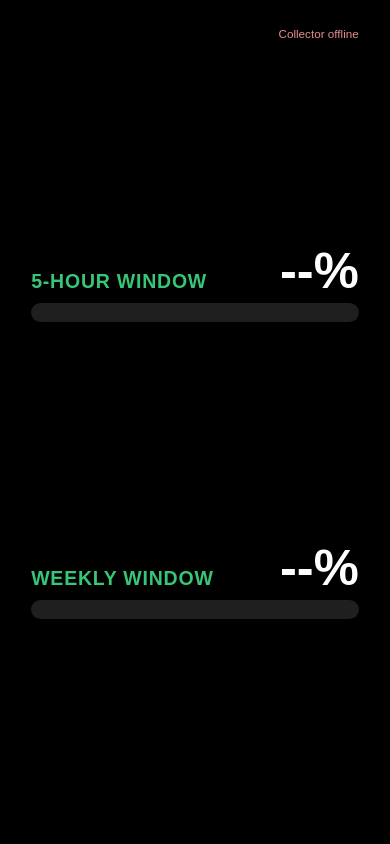
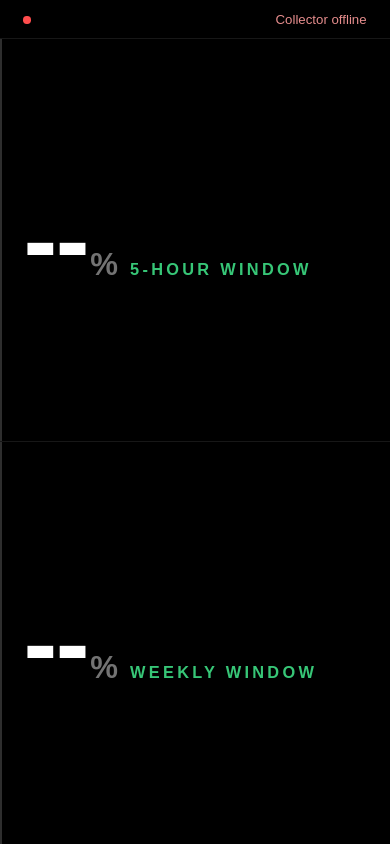
Before and after one commit to nightskyowl/claude-usage-for-iCUE, a plain HTML site: page widget/ClaudeQuota/index.html in a window 390 px wide. Drawn offline with Linux system fonts and the light colour scheme; no server answers.

Commit message:
Widget 1.1.0: Editorial Bands UI redesign
The v1.0.4 layout left two-thirds of the Xeneon Edge panel empty and hid the
reset countdown at exactly the size slot in use. Measured at S-H (840x344,
1vmin = 3.44px): .rows had 289px, content needed 67px, and justify-content:
center split the remaining 222px into two dead bands. The S-H media query also
suppressed .row-reset, so the countdown shipped in 1.0.3 had never rendered on
the device. Deployed files were byte-identical to the repo, so this was a design
fault, not version drift.

Chosen by the user from five studies. The row is now the meter: each window is a
full-height band whose background wash fills to the utilization percentage, so
there is no leftover vertical space by construction.

- Hero percentage, label in accentColor, reset line inline on the right
- Freshness line enlarged to 5.4x layout-unit at 0.9 opacity (was 3x at 0.45)
  and moved to lead the header rail, with a green/amber/red status dot
- Lit wash edge is border-right, so 0% still renders a live edge at x=0
- Wash colors are literal rgba() strings, not color-mix() (Chromium 111+)
- Wide slots cap the reading line left-anchored, never centered: centering
  detaches the numeral from the wash origin
- resets_at null with a window payload now reads "Window not started" instead
  of rendering nothing
- Deleted the S-H rule that hid .row-reset; it costs no vertical space here

Verified the deployed copy against the live collector plus forced 96%/78%,
stale, offline and null-resets_at states; slots S-H, S-V, L-H, L-V.

Also corrects CLAUDE.md, which documented REFRESH_INTERVAL_MS as 5s when the
code has used 2s (with a 5s fast-retry) for some time.

Co-Authored-By: Claude Opus 5 (1M context) <noreply@anthropic.com>

```diff
--- a/widget/ClaudeQuota/index.html
+++ b/widget/ClaudeQuota/index.html
@@ -38,6 +38,7 @@
 
       <div class="content">
         <div class="top-bar">
+          <span class="fresh-dot" aria-hidden="true"></span>
           <span class="freshness"></span>
           <span class="stale-badge">Stale</span>
           <span class="offline-banner">Collector offline</span>
@@ -45,21 +46,21 @@
 
         <div class="rows">
           <div class="quota-row" data-window="five_hour">
-            <div class="row-top">
+            <div class="band-wash"></div>
+            <div class="band-content">
+              <span class="row-percent"><span class="pct-num">--</span><span class="pct-sign">%</span></span>
               <span class="row-label">5-Hour Window</span>
-              <span class="row-percent">--%</span>
+              <span class="row-reset"></span>
             </div>
-            <div class="bar-track"><div class="bar-fill"></div></div>
-            <div class="row-reset"></div>
           </div>
 
           <div class="quota-row" data-window="seven_day">
-            <div class="row-top">
+            <div class="band-wash"></div>
+            <div class="band-content">
+              <span class="row-percent"><span class="pct-num">--</span><span class="pct-sign">%</span></span>
               <span class="row-label">Weekly Window</span>
-              <span class="row-percent">--%</span>
+              <span class="row-reset"></span>
             </div>
-            <div class="bar-track"><div class="bar-fill"></div></div>
-            <div class="row-reset"></div>
           </div>
         </div>
       </div>
@@ -102,6 +103,7 @@
     var resetsInTemplate = 'Resets in {value}';
     var updatedTemplate = 'Updated {value} ago';
     var justNowText = 'Just now';
+    var notStartedText = 'Window not started';
     // 1 Hz repaint of the time-derived text only (countdown + data age). Costs no
     // network traffic of any kind — it re-reads clocks, never the collector.
     var tickTimer = null;
@@ -118,7 +120,8 @@
       'Resets {value}': 'Resets {value}',
       'Resets in {value}': 'Resets in {value}',
       'Updated {value} ago': 'Updated {value} ago',
-      'Just now': 'Just now'
+      'Just now': 'Just now',
+      'Window not started': 'Window not started'
     };
 
     function trText(key) {
@@ -169,16 +172,19 @@
         trText('Resets {value}'),
         trText('Resets in {value}'),
         trText('Updated {value} ago'),
-        trText('Just now')
+        trText('Just now'),
+        trText('Window not started')
       ]).then(function (vals) {
         var loadingText = vals[0], offlineText = vals[1], staleText = vals[2],
             fiveHourLabel = vals[3], weeklyLabel = vals[4], resetsTpl = vals[5],
-            resetsInTpl = vals[6], updatedTpl = vals[7], justNowTxt = vals[8];
+            resetsInTpl = vals[6], updatedTpl = vals[7], justNowTxt = vals[8],
+            notStartedTxt = vals[9];
 
         resetsTemplate = resetsTpl || 'Resets {value}';
         resetsInTemplate = resetsInTpl || 'Resets in {value}';
         updatedTemplate = updatedTpl || 'Updated {value} ago';
         justNowText = justNowTxt || 'Just now';
+        notStartedText = notStartedTxt || 'Window not started';
 
         var loadingEl = document.querySelector('.loading-state');
         if (loadingEl) loadingEl.textContent = loadingText;
@@ -257,11 +263,13 @@
       return Math.floor(totalSec / 3600) + 'h ' + Math.floor((totalSec % 3600) / 60) + 'm';
     }
 
-    function formatResetLine(iso) {
+    function formatResetLine(iso, hasData) {
       // resets_at is nullable in the SUCCESS path: right after a window rolls
       // over the API reports utilization 0 with no next boundary until the
-      // window restarts. Render nothing rather than "Invalid Date".
-      if (!iso) return '';
+      // window restarts. That is a real, nameable state — say so rather than
+      // leaving a hole. Only when there is no window payload at all do we
+      // render nothing, because then we genuinely don't know.
+      if (!iso) return hasData ? notStartedText : '';
       var d = new Date(iso);
       if (isNaN(d.getTime())) return '';
 
@@ -299,29 +307,39 @@
       return updatedTemplate.replace('{value}', value);
     }
 
-    // --- Bar color thresholds (fixed regardless of accentColor) ---
-    function fillColor(v) {
-      if (v === null) return 'rgba(255,255,255,0.12)';
-      if (v > 90) return '#ff4d4d';
-      if (v >= 70) return '#f5a623';
-      return '#3ddc84';
+    // --- Wash colors by utilization (fixed regardless of accentColor) ---
+    // Written as literal rgba strings rather than color-mix() so the gradient
+    // renders on older Chromium builds embedded in iCUE.
+    var WASH_NONE = { line: 'rgba(255,255,255,0.18)', a: 'rgba(255,255,255,0.03)', b: 'rgba(255,255,255,0.08)' };
+    var WASH_OK   = { line: '#3ddc84', a: 'rgba(61,220,132,0.08)', b: 'rgba(61,220,132,0.30)' };
+    var WASH_WARN = { line: '#f5a623', a: 'rgba(245,166,35,0.08)', b: 'rgba(245,166,35,0.32)' };
+    var WASH_CRIT = { line: '#ff4d4d', a: 'rgba(255,77,77,0.10)',  b: 'rgba(255,77,77,0.36)' };
+
+    function washFor(v) {
+      if (v === null) return WASH_NONE;
+      if (v > 90) return WASH_CRIT;
+      if (v >= 70) return WASH_WARN;
+      return WASH_OK;
     }
 
     function renderWindow(selector, windowData) {
       var row = document.querySelector('.quota-row[data-window="' + selector + '"]');
       if (!row) return;
-      var percentEl = row.querySelector('.row-percent');
-      var fillEl = row.querySelector('.bar-fill');
+      var numEl = row.querySelector('.pct-num');
+      var washEl = row.querySelector('.band-wash');
       var resetEl = row.querySelector('.row-reset');
 
       var util = windowData && typeof windowData.utilization !== 'undefined' ? clampPercent(windowData.utilization) : null;
 
-      if (percentEl) percentEl.textContent = util === null ? '--%' : Math.round(util) + '%';
-      if (fillEl) {
-        fillEl.style.width = (util === null ? 0 : util) + '%';
-        fillEl.style.backgroundColor = fillColor(util);
+      if (numEl) numEl.textContent = util === null ? '--' : String(Math.round(util));
+      if (washEl) {
+        var w = washFor(util);
+        washEl.style.width = (util === null ? 0 : util) + '%';
+        washEl.style.setProperty('--wash-line', w.line);
+        washEl.style.setProperty('--wash-a', w.a);
+        washEl.style.setProperty('--wash-b', w.b);
       }
-      if (resetEl) resetEl.textContent = formatResetLine(windowData ? windowData.resets_at : null);
+      if (resetEl) resetEl.textContent = formatResetLine(windowData ? windowData.resets_at : null, !!windowData);
     }
 
     // Time-derived text only — no bar geometry, no colors. Safe to run at 1 Hz
@@ -336,7 +354,7 @@
         var row = document.querySelector('.quota-row[data-window="' + rows[i][0] + '"]');
         if (!row) continue;
         var resetEl = row.querySelector('.row-reset');
-        if (resetEl) resetEl.textContent = formatResetLine(rows[i][1] ? rows[i][1].resets_at : null);
+        if (resetEl) resetEl.textContent = formatResetLine(rows[i][1] ? rows[i][1].resets_at : null, !!rows[i][1]);
       }
       var freshEl = document.querySelector('.freshness');
       if (freshEl) freshEl.textContent = lastGoodData ? formatFreshness(lastGoodData.fetched_at) : '';
--- a/widget/ClaudeQuota/styles/ClaudeQuota.css
+++ b/widget/ClaudeQuota/styles/ClaudeQuota.css
@@ -4,24 +4,34 @@
   --bg-color: #000000;
   --bg-opacity: 1;
 
+  /* Wash colors are written by JS per utilization band (see fillColor/washFor).
+     Defaults are the neutral "no data" wash so the first paint is never bare. */
+  --wash-line: rgba(255, 255, 255, 0.18);
+  --wash-a: rgba(255, 255, 255, 0.03);
+  --wash-b: rgba(255, 255, 255, 0.08);
+
   /* Sizing architecture — components consume semantic tokens only.
      Media queries override the active baseline, not individual fonts. */
   --layout-unit: 1vmin;
   --device-vertical-s-unit: 4.16px; /* 416px / 100 — S-vertical canonical baseline */
 
-  --space-gap: calc(var(--layout-unit) * 5);
-  --space-pad-v: calc(var(--layout-unit) * 6);
-  --space-pad-h: calc(var(--layout-unit) * 8);
-  --radius-bar: calc(var(--layout-unit) * 2.5);
-  --radius-badge: calc(var(--layout-unit) * 2);
+  --space-pad-h: calc(var(--layout-unit) * 6);
+  --rule-color: rgba(255, 255, 255, 0.09);
 
-  --font-percent: calc(var(--layout-unit) * 13);
-  --font-label: calc(var(--layout-unit) * 5);
-  --font-reset: calc(var(--layout-unit) * 3.6);
-  --font-badge: calc(var(--layout-unit) * 3);
+  /* Editorial hierarchy: the percentage is the hero, everything else is caption
+     scale. The freshness line sits above caption scale on purpose — see below. */
+  --font-percent: calc(var(--layout-unit) * 26);
+  --font-pctsign: calc(var(--layout-unit) * 8);
+  --font-label: calc(var(--layout-unit) * 4.2);
+  --font-reset: calc(var(--layout-unit) * 4.2);
+  --font-badge: calc(var(--layout-unit) * 3.4);
   --font-state: calc(var(--layout-unit) * 5);
 
-  --bar-height: calc(var(--layout-unit) * 5);
+  /* Data age is the only line that tells you whether to trust the figures, so it
+     is set larger and brighter than the badges it sits next to — not as fine
+     print. Deliberately ~50% larger than the old badge scale. */
+  --font-fresh: calc(var(--layout-unit) * 5.4);
+  --dot-size: calc(var(--layout-unit) * 1.9);
 }
 
 html { overflow: hidden; }
@@ -61,13 +71,14 @@ body {
   background-color: var(--bg-color);
 }
 
+/* No padding here: the bands are full-bleed, so each region owns its own
+   inset. Padding on this element would inset the washes too. */
 .main-content {
   position: relative;
   z-index: 2;
   box-sizing: border-box;
   width: 100%;
   height: 100%;
-  padding: var(--space-pad-v) var(--space-pad-h);
   display: flex;
   flex-direction: column;
 }
@@ -88,35 +99,48 @@ body {
   flex-direction: column;
   height: 100%;
   width: 100%;
-  gap: calc(var(--layout-unit) * 2);
 }
 
+/* ---------- header rail ---------- */
+
 .top-bar {
+  flex: 0 0 auto;
   display: flex;
   align-items: center;
-  justify-content: flex-end;
   gap: calc(var(--layout-unit) * 2);
-  min-height: calc(var(--layout-unit) * 5);
-  flex: 0 0 auto;
+  padding: calc(var(--layout-unit) * 3.2) var(--space-pad-h) calc(var(--layout-unit) * 2.6);
+  border-bottom: 1px solid var(--rule-color);
 }
 
-/* Age of the displayed figures. margin-right:auto pins it left while the
-   badges stay right-aligned in the flex-end top bar. tabular-nums keeps the
-   1 Hz digits from shifting the text width as they tick. */
+/* Age of the displayed figures. Leads the rail — it is read before the badges,
+   which is why it is left-aligned and they are pushed right. tabular-nums keeps
+   the 1 Hz digits from shifting the text width as they tick. */
 .freshness {
-  font-size: var(--font-badge);
-  opacity: 0.45;
+  font-size: var(--font-fresh);
+  opacity: 0.9;
   white-space: nowrap;
   font-variant-numeric: tabular-nums;
-  margin-right: auto;
   overflow: hidden;
   text-overflow: ellipsis;
 }
 
+/* Encodes the same state as the badges in a form that reads at a glance, so the
+   header carries status even when the badge text is too small to parse. */
+.fresh-dot {
+  flex: 0 0 auto;
+  width: var(--dot-size);
+  height: var(--dot-size);
+  border-radius: 50%;
+  background: #3ddc84;
+  transition: background-color 0.3s ease;
+}
+.content.is-stale .fresh-dot { background: #f5a623; }
+.content.is-offline .fresh-dot { background: #ff4d4d; }
+
 .offline-banner {
   display: none;
   align-items: center;
-  gap: calc(var(--layout-unit) * 1.5);
+  margin-left: auto;
   font-size: var(--font-badge);
   opacity: 0.9;
   color: #ff9d9d;
@@ -128,8 +152,8 @@ body {
   display: none;
   align-items: center;
   font-size: var(--font-badge);
-  padding: calc(var(--layout-unit) * 0.8) calc(var(--layout-unit) * 2);
-  border-radius: var(--radius-badge);
+  padding: calc(var(--layout-unit) * 0.7) calc(var(--layout-unit) * 2);
+  border-radius: calc(var(--layout-unit) * 2);
   background: rgba(255, 255, 255, 0.14);
   opacity: 0.85;
   letter-spacing: 0.05em;
@@ -137,29 +161,72 @@ body {
   white-space: nowrap;
 }
 .content.is-stale .stale-badge { display: inline-flex; }
+/* Whichever badge appears first takes the auto margin that pushes the group right. */
+.content.is-stale .stale-badge { margin-left: auto; }
+.content.is-stale.is-offline .offline-banner { margin-left: 0; }
+
+/* ---------- the bands ---------- */
 
 .rows {
   display: flex;
   flex-direction: column;
-  justify-content: space-evenly;
   flex: 1;
   min-height: 0;
-  gap: var(--space-gap);
 }
 
+/* The row IS the meter: the wash fills the full height of the band, so there is
+   no leftover vertical space to waste and no separate track to draw. */
 .quota-row {
+  position: relative;
+  flex: 1;
+  min-height: 0;
   display: flex;
-  flex-direction: column;
-  justify-content: center;
-  gap: calc(var(--layout-unit) * 1.6);
-  min-width: 0;
+  align-items: center;
+  padding: 0 var(--space-pad-h);
+  overflow: hidden;
+}
+.quota-row + .quota-row { border-top: 1px solid var(--rule-color); }
+
+/* At 0% the wash has no width but the lit edge still renders at x=0, so an empty
+   window reads as "untouched", never as "no data". */
+.band-wash {
+  position: absolute;
+  left: 0;
+  top: 0;
+  bottom: 0;
+  width: 0;
+  z-index: 1;
+  background-image: linear-gradient(90deg, var(--wash-a), var(--wash-b));
+  border-right: calc(var(--layout-unit) * 0.7) solid var(--wash-line);
+  transition: width 0.5s ease, border-color 0.5s ease;
 }
 
-.row-top {
+.band-content {
+  position: relative;
+  z-index: 2;
   display: flex;
   align-items: baseline;
-  justify-content: space-between;
-  gap: calc(var(--layout-unit) * 3);
+  width: 100%;
+  min-width: 0;
+  gap: calc(var(--layout-unit) * 3.5);
+}
+
+.row-percent {
+  font-size: var(--font-percent);
+  font-weight: 700;
+  line-height: 0.8;
+  letter-spacing: -0.015em;
+  font-variant-numeric: tabular-nums;
+  white-space: nowrap;
+  color: var(--text-color);
+  flex: 0 0 auto;
+}
+
+.pct-sign {
+  font-size: var(--font-pctsign);
+  font-weight: 600;
+  opacity: 0.45;
+  margin-left: calc(var(--layout-unit) * 0.6);
 }
 
 .row-label {
@@ -168,43 +235,20 @@ body {
   color: var(--accent-color);
   opacity: 0.9;
   text-transform: uppercase;
-  letter-spacing: 0.04em;
+  letter-spacing: 0.2em;
   white-space: nowrap;
   overflow: hidden;
   text-overflow: ellipsis;
-}
-
-.row-percent {
-  font-size: var(--font-percent);
-  font-weight: 700;
-  font-variant-numeric: tabular-nums;
-  line-height: 1;
-  white-space: nowrap;
-  color: var(--text-color);
-}
-
-.bar-track {
-  position: relative;
-  width: 100%;
-  height: var(--bar-height);
-  background: rgba(255, 255, 255, 0.12);
-  border-radius: var(--radius-bar);
-  overflow: hidden;
-}
-
-.bar-fill {
-  position: absolute;
-  inset: 0;
-  width: 0%;
-  border-radius: var(--radius-bar);
-  background-color: rgba(255, 255, 255, 0.12);
-  transition: width 0.5s ease, background-color 0.5s ease;
+  min-width: 0;
 }
 
 .row-reset {
+  margin-left: auto;
+  text-align: right;
   font-size: var(--font-reset);
-  opacity: 0.55;
+  opacity: 0.8;
   white-space: nowrap;
+  flex: 0 0 auto;
   /* Countdown ticks once a second — proportional digits would visibly wobble
      the line width, so pin to tabular figures. */
   font-variant-numeric: tabular-nums;
@@ -212,24 +256,26 @@ body {
 
 /* Vertical Xeneon Edge slots (S/M/L/XL-V) share width ~696 — pin to the
    S-vertical baseline per Rule 5 so M/L/XL vertical don't inflate typography;
-   extra height is absorbed by `.rows` justify-content: space-evenly instead. */
+   the bands absorb the extra height and their content stays vertically centered. */
 @media (min-width: 680px) and (max-width: 712px) and (min-height: 416px) {
   :root { --layout-unit: var(--device-vertical-s-unit); }
 }
 
-/* Wide landscape layouts (S-H, L-H, XL-H): side-by-side columns make better
-   use of the extra width than a tall stack. */
-@media (min-aspect-ratio: 1.9) {
-  .rows { flex-direction: row; align-items: stretch; }
-  .quota-row { flex: 1; }
+/* Wide slots (L-H 1688, XL-H 2536): cap the reading line so the percentage and
+   its reset time don't end up a metre apart. Left-anchored, never centered —
+   the numeral has to stay aligned with the wash origin or the two stop reading
+   as one object. */
+@media (min-width: 1200px) {
+  .band-content { max-width: 1100px; }
 }
 
-/* S-H only (short + wide, 840x344): hide the reset line (Rule 6 — hide,
-   don't shrink) and tighten padding so the hero percentages stay uncramped. */
+/* Short wide slot (S-H 840x344): the rail is the only fixed-height region, so
+   trim its padding to give the bands more of the panel. The reset line is NOT
+   hidden here — it costs no vertical space in this layout. */
 @media (min-aspect-ratio: 2.2) and (max-height: 400px) {
-  .row-reset { display: none; }
-  .main-content { padding: calc(var(--layout-unit) * 5) calc(var(--layout-unit) * 7); }
-  .top-bar { min-height: calc(var(--layout-unit) * 4); }
+  .top-bar {
+    padding: calc(var(--layout-unit) * 3.6) var(--space-pad-h) calc(var(--layout-unit) * 2.8);
+  }
 }
 
 @media (prefers-reduced-motion: reduce) {
--- a/widget/ClaudeQuota/translation.json
+++ b/widget/ClaudeQuota/translation.json
@@ -16,7 +16,8 @@
       "Resets {value}": "Resets {value}",
       "Resets in {value}": "Resets in {value}",
       "Updated {value} ago": "Updated {value} ago",
-      "Just now": "Just now"
+      "Just now": "Just now",
+      "Window not started": "Window not started"
     }
   }
 }
```
Also changed, not shown: widget/ClaudeQuota/manifest.json, 3 other files.
